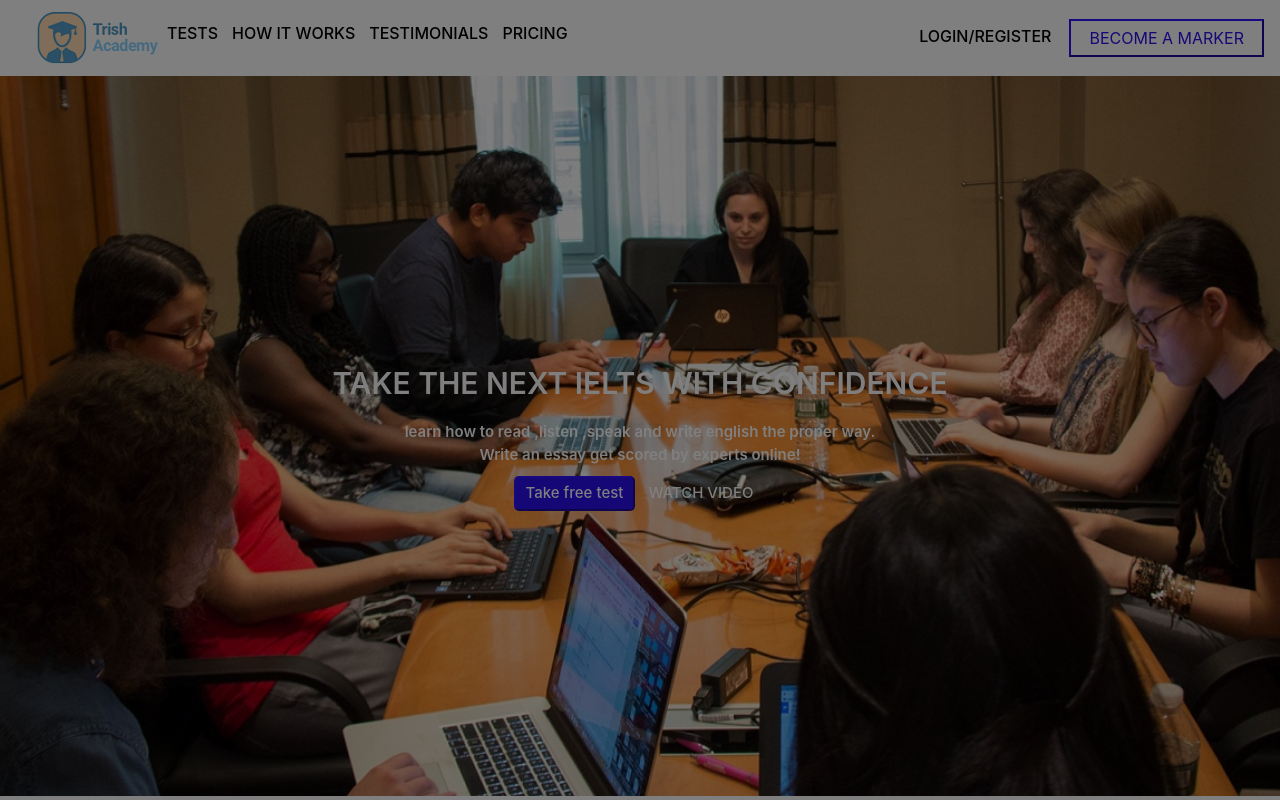
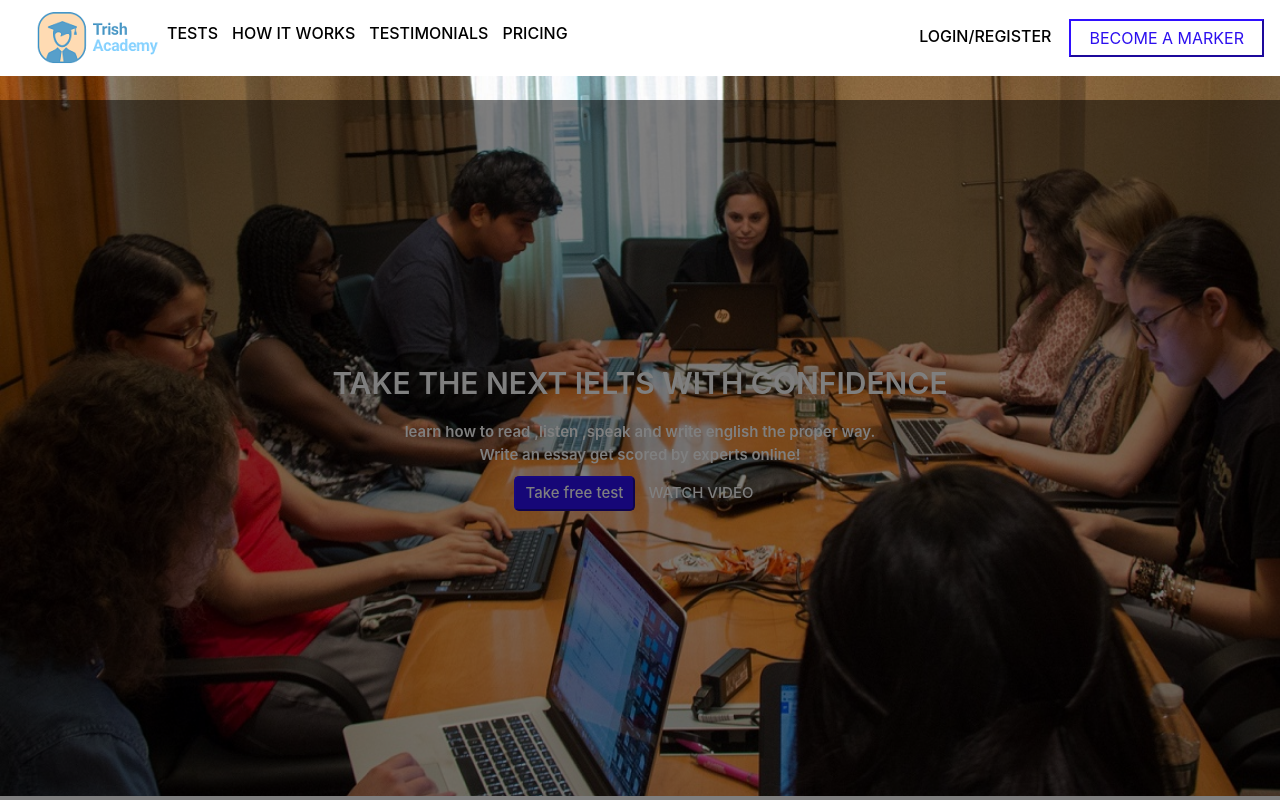
Before and after one commit to honorableisrael/Landing-page-pro, a plain HTML site: page assets/texxt.html in a window 1280 px wide. Shown: the top 800 px of the page. Drawn offline with nearby package versions, Linux system fonts and the light colour scheme; a script that the page names is missing.

Commit message:
addedchanges

```diff
--- a/assets/style.css
+++ b/assets/style.css
@@ -65,8 +65,8 @@ background: white;
   position: absolute;
   left: 0;
   right: 0;
-  top: 0;
-  bottom: 0;
+  top: 12.5%;
+  bottom: -2%;
   background: rgba(0, 0, 0, 0.5)
 }
 .container1-text{
```
Also changed, not shown: assets/texxt.html (+1 -0 lines), assets/image/image1withtext.png (added).
